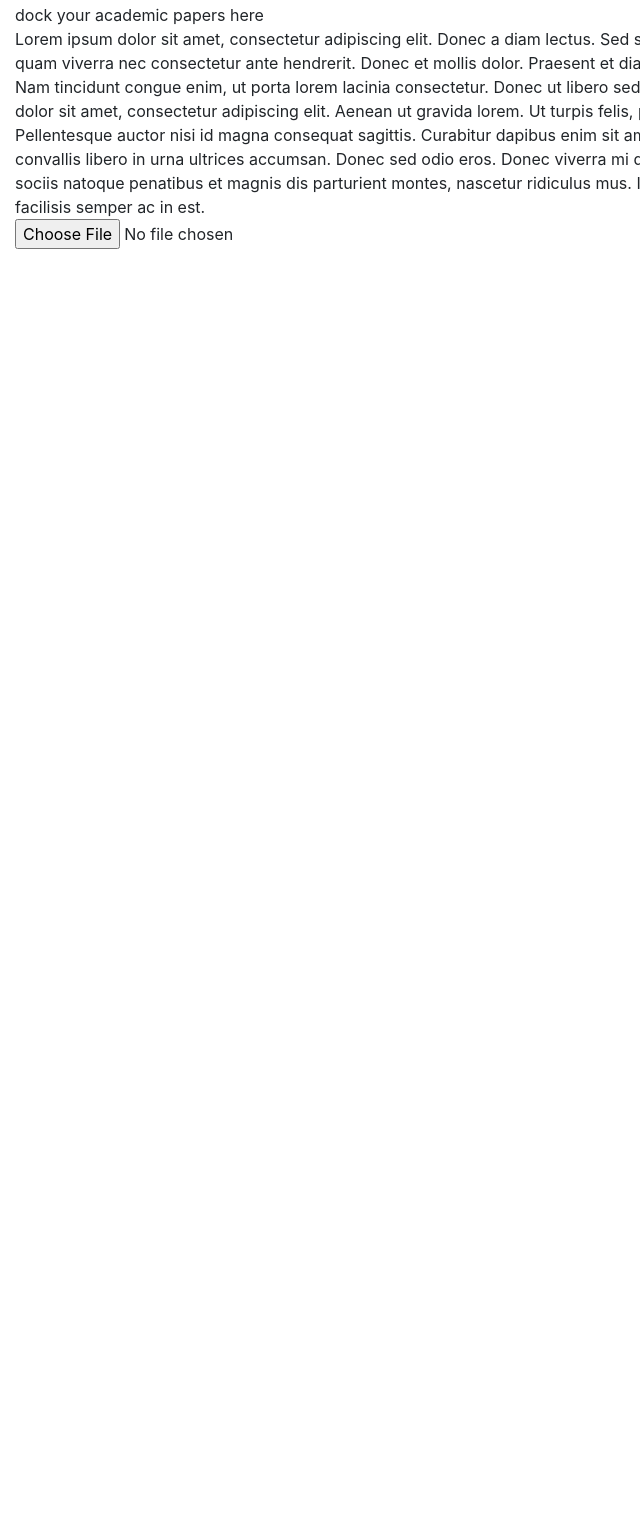
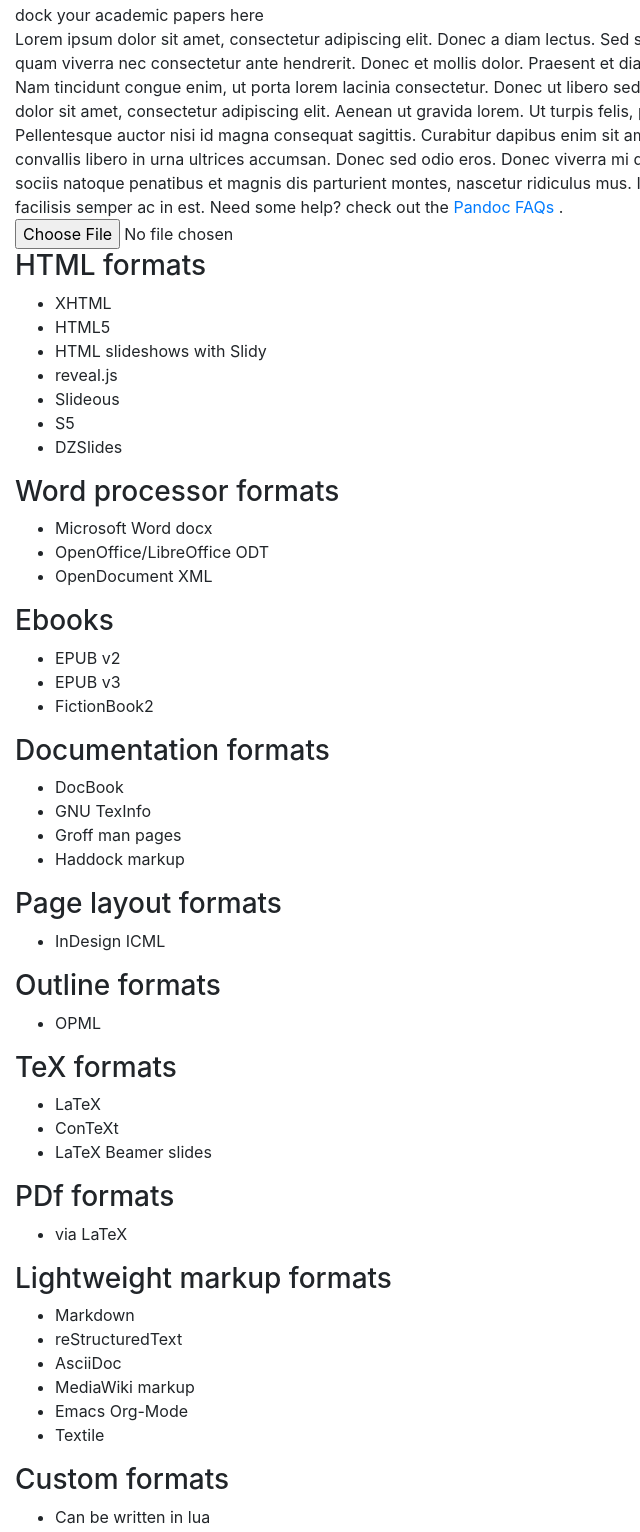
Before and after one commit to anastasia/pandocker, a website: page public/index.html in a window 1280 px wide. Shown: the part 45-1577 px from the top of the page, without its empty margins (0-640 px from the left). Before the commit the page ends 800 px from the top, so only its background shows below. Drawn offline with nearby package versions, Linux system fonts and the light colour scheme.

Commit message:
update - index with all doctypes

```diff
--- a/public/index.html
+++ b/public/index.html
@@ -18,13 +18,82 @@
     <!-- DESCRIPTION -->
     <div class="pd-description">
       Lorem ipsum dolor sit amet, consectetur adipiscing elit. Donec a diam lectus. Sed sit amet ipsum mauris. Maecenas congue ligula ac quam viverra nec consectetur ante hendrerit. Donec et mollis dolor. Praesent et diam eget libero egestas mattis sit amet vitae augue. Nam tincidunt congue enim, ut porta lorem lacinia consectetur. Donec ut libero sed arcu vehicula ultricies a non tortor. Lorem ipsum dolor sit amet, consectetur adipiscing elit. Aenean ut gravida lorem. Ut turpis felis, pulvinar a semper sed, adipiscing id dolor. Pellentesque auctor nisi id magna consequat sagittis. Curabitur dapibus enim sit amet elit pharetra tincidunt feugiat nisl imperdiet. Ut convallis libero in urna ultrices accumsan. Donec sed odio eros. Donec viverra mi quis quam pulvinar at malesuada arcu rhoncus. Cum sociis natoque penatibus et magnis dis parturient montes, nascetur ridiculus mus. In rutrum accumsan ultricies. Mauris vitae nisi at sem facilisis semper ac in est.
+
+      <span>
+        Need some help? check out the
+        <a href="http://johnmacfarlane.net/pandoc/faqs.html"> Pandoc FAQs </a>
+        .
+      </span>
     </div>
     <!-- INPUT -->
     <div class="pd-input">
       <input type="file" name="somename" size="chars">
     </div>
     <!-- FILE-OPTIONS -->
-    <div class="pd-file-options"></div>
+    <div class="pd-file-options">
+      <div class="pd-file-options-html">
+        <h3>HTML formats</h3>
+        <ul>
+          <li>XHTML</li>
+          <li>HTML5</li>
+          <li>HTML slideshows with Slidy</li>
+          <li>reveal.js</li>
+          <li>Slideous</li>
+          <li>S5</li>
+          <li>DZSlides</li>
+        </ul>
+        <h3>Word processor formats</h3>
+        <ul>
+          <li>Microsoft Word docx</li>
+          <li>OpenOffice/LibreOffice ODT</li>
+          <li>OpenDocument XML</li>
+        </ul>
+        <h3>Ebooks</h3>
+        <ul>
+          <li>EPUB v2</li>
+          <li>EPUB v3</li>
+          <li>FictionBook2</li>
+        </ul>
+        <h3>Documentation formats</h3>
+        <ul>
+          <li>DocBook</li>
+          <li>GNU TexInfo</li>
+          <li>Groff man pages</li>
+          <li>Haddock markup</li>
+        </ul>
+        <h3>Page layout formats</h3>
+        <ul>
+          <li>InDesign ICML</li>
+        </ul>
+        <h3>Outline formats</h3>
+        <ul>
+          <li>OPML</li>
+        </ul>
+        <h3>TeX formats</h3>
+        <ul>
+          <li>LaTeX</li>
+          <li>ConTeXt</li>
+          <li>LaTeX Beamer slides</li>
+        </ul>
+        <h3>PDf formats</h3>
+        <ul>
+          <li>via LaTeX</li>
+        </ul>
+        <h3>Lightweight markup formats</h3>
+        <ul>
+          <li>Markdown</li>
+          <li>reStructuredText</li>
+          <li>AsciiDoc</li>
+          <li>MediaWiki markup</li>
+          <li>Emacs Org-Mode</li>
+          <li>Textile</li>
+        </ul>
+        <h3>Custom formats</h3>
+        <ul>
+          <li>Can be written in lua</li>
+        </ul>
+      </div>
+    </div>
   </div>
 
 </body>
```
